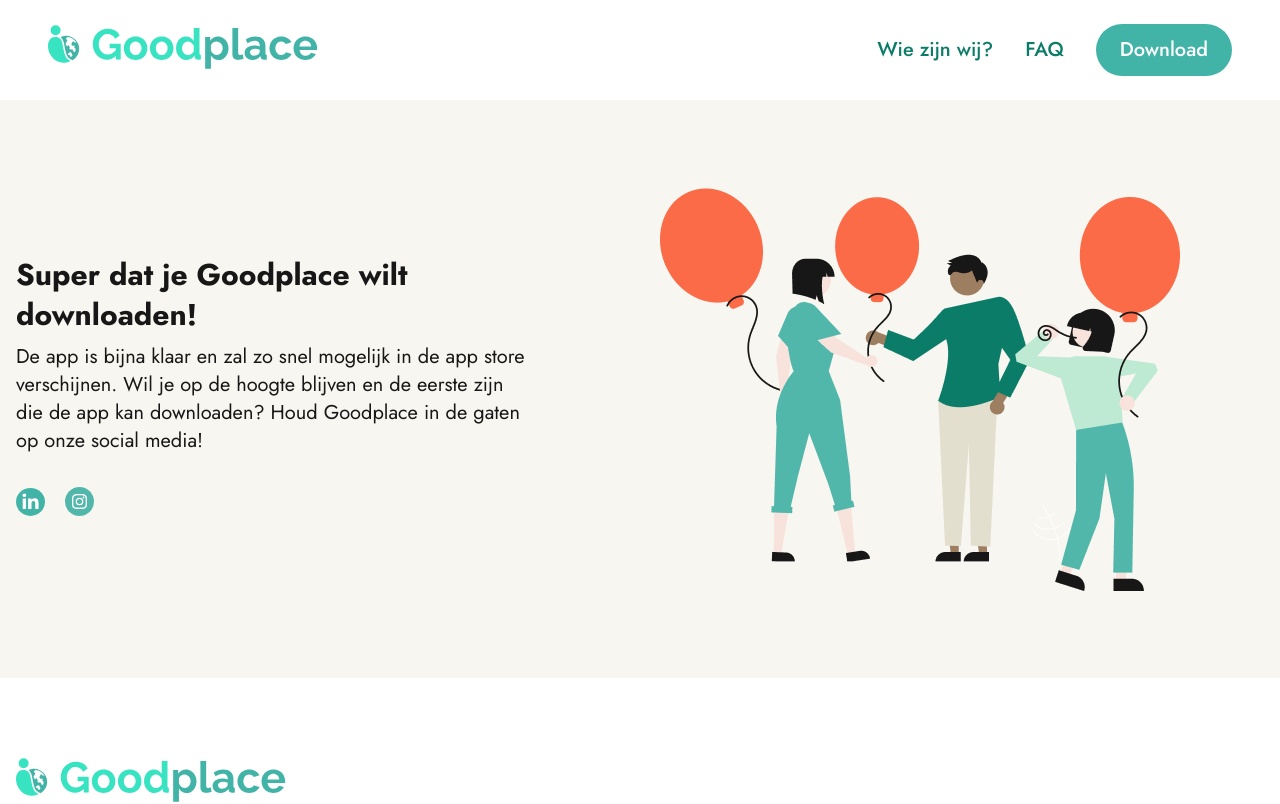
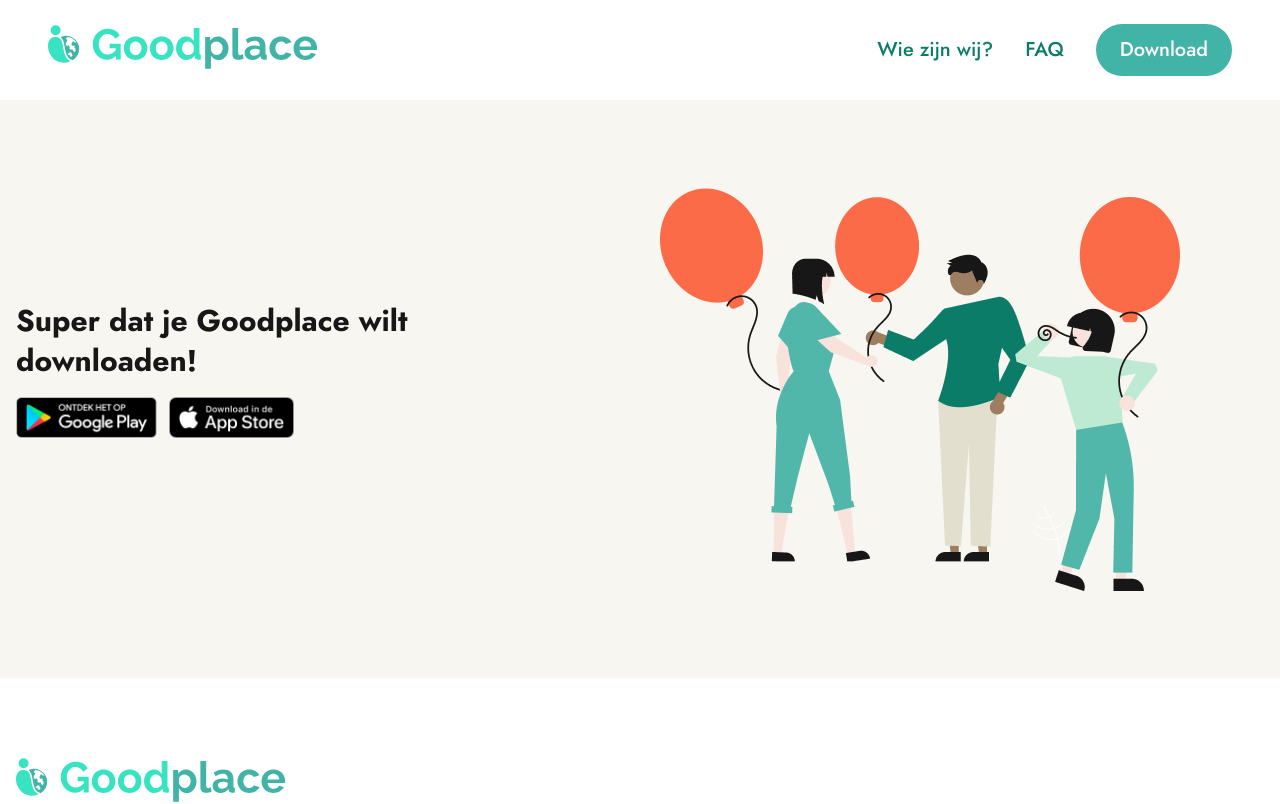
Before and after one commit to ANGIstudio/goodplace-landingspagina, a Next.js app: page /download in a window 1280 px wide. Shown: the top 804 px of the page. Built offline with nearby package versions, Linux system fonts and the light colour scheme.

Commit message:
add appstore links to pages

```diff
--- a/src/components/Hero/Hero.tsx
+++ b/src/components/Hero/Hero.tsx
@@ -19,7 +19,10 @@ export const Hero: React.FC = () => {
         </h2>
         <div className="c-hero__download-links">
           <div>
-            <Link href="/download" passHref>
+            <Link
+              href="https://play.google.com/store/apps/details?id=foundation.goodplace.app"
+              passHref
+            >
               <a>
                 <Image
                   height={41}
@@ -31,7 +34,10 @@ export const Hero: React.FC = () => {
             </Link>
           </div>
           <div>
-            <Link href="/download" passHref>
+            <Link
+              href="https://apps.apple.com/nl/app/goodplace/id1573545734"
+              passHref
+            >
               <a>
                 <Image
                   width={125}
--- a/src/pages/about.tsx
+++ b/src/pages/about.tsx
@@ -2,6 +2,7 @@ import React from 'react';
 
 import { NextPage } from 'next';
 import Image from 'next/image';
+import Link from 'next/link';
 
 import applestore from '../assets/apple-store-badge.png';
 import googleplay from '../assets/google-play-badge.png';
@@ -123,20 +124,34 @@ const About: NextPage = () => {
               </h2>
               <div className="mb-8 flex space-x-3">
                 <div>
+                  <Link
+                    href="https://play.google.com/store/apps/details?id=foundation.goodplace.app"
+                    passHref
+                  >
+                    <a>
                       <Image
                         height={41}
                         width={141}
                         alt="googleplay"
                         src={googleplay}
                       />
+                    </a>
+                  </Link>
                 </div>
                 <div className=" max-w-xs">
+                  <Link
+                    href="https://apps.apple.com/nl/app/goodplace/id1573545734"
+                    passHref
+                  >
+                    <a>
                       <Image
                         width={125}
                         height={41}
                         alt="apple-store"
                         src={applestore}
                       />
+                    </a>
+                  </Link>
                 </div>
               </div>
             </div>
--- a/src/pages/download.tsx
+++ b/src/pages/download.tsx
@@ -2,12 +2,13 @@ import React from 'react';
 
 import { NextPage } from 'next';
 import Image from 'next/image';
+import Link from 'next/link';
 
+import applestore from '../assets/apple-store-badge.png';
+import googleplay from '../assets/google-play-badge.png';
 import peoplewithballoons from '../assets/peoplewithballoons.png';
 import { Section } from '../components/Section/Section';
-import { Socials } from '../components/Socials/Socials';
 import { Wrapper } from '../components/Wrapper/Wrapper';
-import { socialsItems } from '../data/data';
 import { Base } from '../templates/Base';
 
 const Download: NextPage = () => {
@@ -17,16 +18,41 @@ const Download: NextPage = () => {
         <Wrapper>
           <div className="grid md:grid-cols-2 md:items-center gap-10">
             <div className="max-w-lg order-2 md:order-1">
-              <h3 className="mb-2">
+              <h3 className="mb-4">
                 <strong>Super dat je Goodplace wilt downloaden!</strong>
               </h3>
-              <p className="mb-8">
-                De app is bijna klaar en zal zo snel mogelijk in de app store
-                verschijnen. Wil je op de hoogte blijven en de eerste zijn die
-                de app kan downloaden? Houd Goodplace in de gaten op onze social
-                media!
-              </p>
-              <Socials socialsItems={socialsItems} />
+              <div className="mb-8 flex space-x-3">
+                <div>
+                  <Link
+                    href="https://play.google.com/store/apps/details?id=foundation.goodplace.app"
+                    passHref
+                  >
+                    <a>
+                      <Image
+                        height={41}
+                        width={141}
+                        alt="googleplay"
+                        src={googleplay}
+                      />
+                    </a>
+                  </Link>
+                </div>
+                <div className=" max-w-xs">
+                  <Link
+                    href="https://apps.apple.com/nl/app/goodplace/id1573545734"
+                    passHref
+                  >
+                    <a>
+                      <Image
+                        width={125}
+                        height={41}
+                        alt="apple-store"
+                        src={applestore}
+                      />
+                    </a>
+                  </Link>
+                </div>
+              </div>
             </div>
             <div className="order-1 md:order-2 m-auto md:m-0 w-2/3 md:w-full">
               <Image alt="peoplewithballons" src={peoplewithballoons} />
--- a/src/pages/index.tsx
+++ b/src/pages/index.tsx
@@ -241,7 +241,10 @@ const Index: NextPage = () => {
             </h2>
             <div className="flex space-x-3 justify-center">
               <div>
-                <Link href="/download" passHref>
+                <Link
+                  href="https://play.google.com/store/apps/details?id=foundation.goodplace.app"
+                  passHref
+                >
                   <a>
                     <Image
                       height={41}
@@ -253,7 +256,10 @@ const Index: NextPage = () => {
                 </Link>
               </div>
               <div>
-                <Link href="/download" passHref>
+                <Link
+                  href="https://apps.apple.com/nl/app/goodplace/id1573545734"
+                  passHref
+                >
                   <a>
                     <Image
                       width={125}
```
Lines whose indentation alone changed are shown as unchanged.
